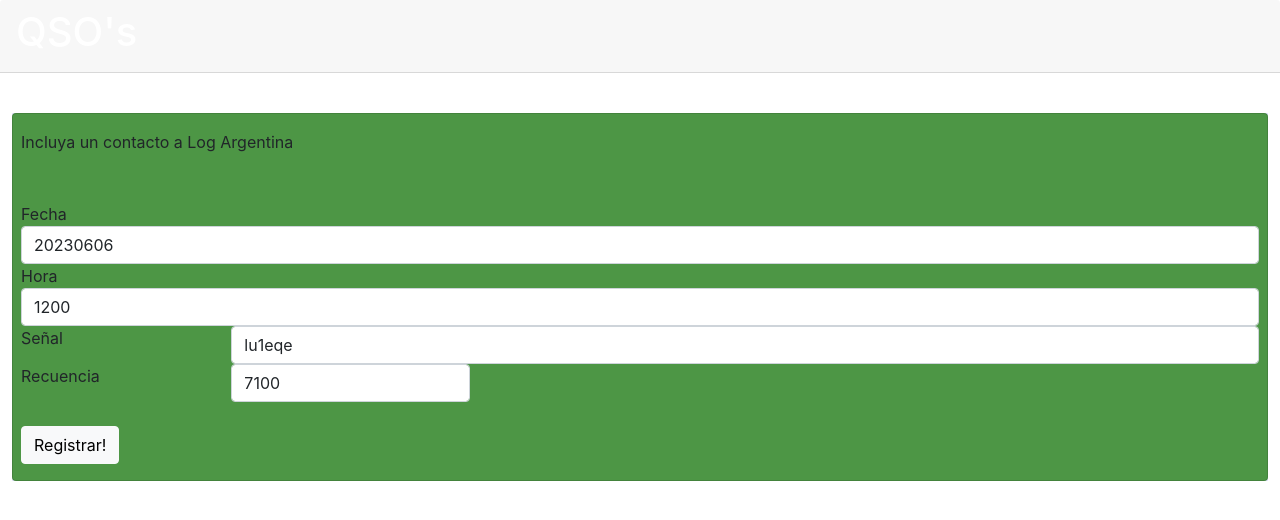
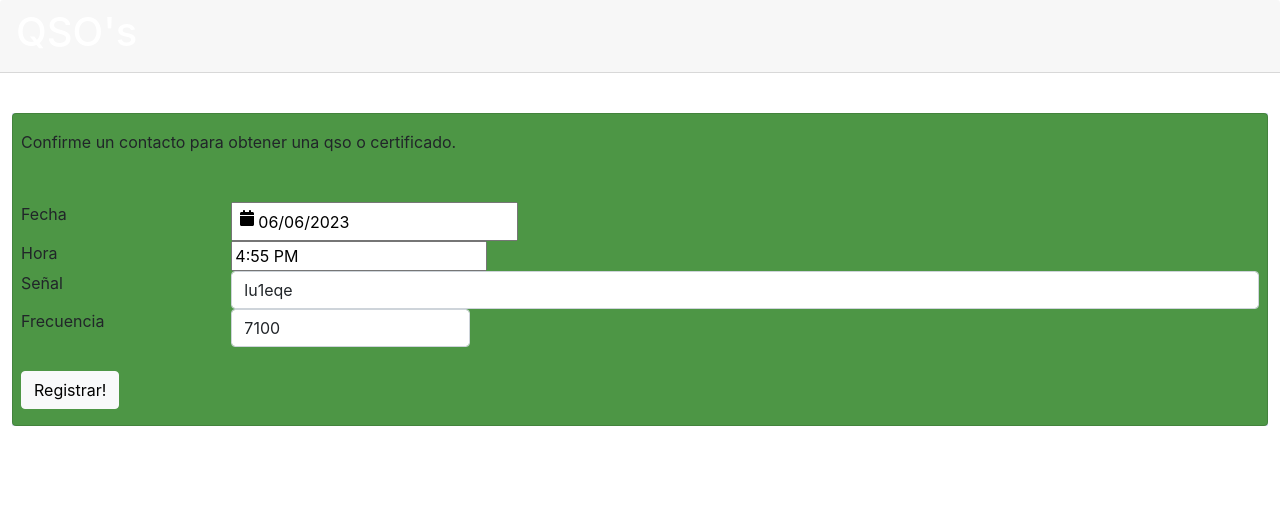
Before and after one commit to alonsoem/lu4dq, a React (Create React App) app: page / in a window 1280 px wide. Shown: the top 520 px of the page. Built offline with nearby package versions, Linux system fonts and the light colour scheme.

Commit message:
fix date/time fields

```diff
--- a/package.json
+++ b/package.json
@@ -8,10 +8,14 @@
     "react": "^17.0.2",
     "react-bootstrap": "^1.6.7",
     "react-bootstrap-typeahead": "^6.0.2",
+    "react-datepicker": "^4.12.0",
     "react-dom": "^17.0.2",
+    "react-native-datepicker": "^1.7.2",
+    "react-responsive-datepicker": "^1.0.6",
     "react-router-dom": "^6.11.2",
     "react-scripts": "^5.0.1",
     "react-toastify": "^9.1.3",
+    "sassy-datepicker": "^0.10.2",
     "web-vitals": "^2.1.4"
   },
   "scripts": {
--- a/src/qso.js
+++ b/src/qso.js
@@ -3,8 +3,12 @@ import React from 'react';
 import {postQSO} from "./api/api";
 import { ToastContainer, toast } from 'react-toastify';
 import 'react-toastify/dist/ReactToastify.css';
+import { format } from 'date-fns';
 
+import DatePicker from "react-datepicker";
 
+import "react-datepicker/dist/react-datepicker.css";
+import 'react-datepicker/dist/react-datepicker-cssmodules.css';
 
 
 export default class Qso extends  React.Component {
@@ -12,25 +16,22 @@ export default class Qso extends  React.Component {
         super(props);
 
         this.state = {
-            date:"20230606",
+            date:"2023/06/06",
             time:"1200",
             signal:"lu1eqe",
             rst:"",
-            message:"",
             mode:"",
             band:"",
             frequency:"7100",
             error:"",
-
-
+            datePick:new Date(),
+            timePick:new Date()
         };
         this.handleSubmit = this.handleSubmit.bind(this);
     }
 
     handleSubmit = (event) => {
         event.preventDefault();
-
-
         this.submit();
     }
 
@@ -39,15 +40,18 @@ export default class Qso extends  React.Component {
 
         postQSO({
             signal: this.state.signal,
+            freq:this.state.frequency,
+            date:format(this.state.datePick,"yyyyMMdd"),
+            time:format(this.state.timePick,"HHmm"),
+
+
             micall:this.state.myCall,
-            freq:this.state.frequency,
             sucall:this.state.toCall,
             banda:this.state.band,
             modo:this.state.mode,
-            date:this.state.date,
-            time:this.state.time,
-            rst:this.state.rst,
-            x_qslMSG:this.state.message
+            //date:this.state.date,
+            //time:this.state.time,
+            rst:this.state.rst
         })
             .then((response) => {
                 if (response.response==="OK"){
@@ -106,24 +110,24 @@ export default class Qso extends  React.Component {
      handleChangeDate = (event) => {
         this.setState({date:event.target.value});
       };
-
+      handleChangeDatePick = (value) => {
+        this.setState({datePick:value});
+      };
      handleChangeTime = (event) => {
         this.setState({time:event.target.value});
+      };
+
+      handleChangeTimePick = (value) => {
+        this.setState({timePick:value});
       };
 
      handleChangeRst = (event) => {
         this.setState({rst:event.target.value});
       };
 
-
-
      handleChangeProp = (event) => {
         this.setState({prop:event.target.value});
       };
-     handleChangeMessage= (event) => {
-        this.setState({message:event.target.value});
-      };
-
       handleChangeToCall= (event) => {
         this.setState({signal:event.target.value});
       };
@@ -171,7 +175,7 @@ export default class Qso extends  React.Component {
 
                                 <div className="row">
                                     <div className="col-12">
-                                        Incluya un contacto a Log Argentina
+                                        Confirme un contacto para obtener una qso o certificado.
                                     </div>
                                 </div>
 
@@ -180,10 +184,12 @@ export default class Qso extends  React.Component {
 
                                 <div className="row">&nbsp;</div>
 
+
                                 <div className="row">
-                                <div className="col-2 text-left">Fecha</div>
-                                    <div class="input-group col-10 text-center has-validation">
-                                        <input type="text" className="form-control"  id="date" value={this.state.date} onChange={this.handleChangeDate} required />
+                                    <div className="col-2 text-left">Fecha</div>
+                                    <div class="col-10 has-validation">
+                                        <DatePicker showIcon selected={this.state.datePick} onChange={(date) => this.handleChangeDatePick(date)}  dateFormat="dd/MM/yyyy" />
+
                                         <div class="invalid-feedback">
                                                 La fecha no puede ser vacia!
                                         </div>
@@ -191,8 +197,17 @@ export default class Qso extends  React.Component {
                                 </div>
                                 <div className="row">
                                 <div className="col-2 text-left">Hora</div>
-                                    <div class="input-group col-10 text-center has-validation">
-                                        <input type="text" className="form-control"  id="time" value={this.state.time} onChange={this.handleChangeTime} required />
+                                    <div class=" col-10 has-validation">
+                                    <DatePicker
+      selected={this.state.timePick}
+      onChange={(time) => this.handleChangeTimePick(time)}
+      showTimeSelect
+      showTimeSelectOnly
+      timeIntervals={15}
+      timeCaption="Time"
+      dateFormat="h:mm aa"
+    />
+
                                         <div className="invalid-feedback">
                                                 La hora no puede ser vacia!
                                         </div>
@@ -207,7 +222,7 @@ export default class Qso extends  React.Component {
                                 </div>
 
                                 <div className="row">
-                                <div className="col-2 text-left">Recuencia</div>
+                                <div className="col-2 text-left">Frecuencia</div>
                                     <div className="col-10 text-center">
                                     <div className="row">
                                         <div className="col-3 text-center">
```
Also changed, not shown: 1 other file (tests, documents, lock files or other folders).
